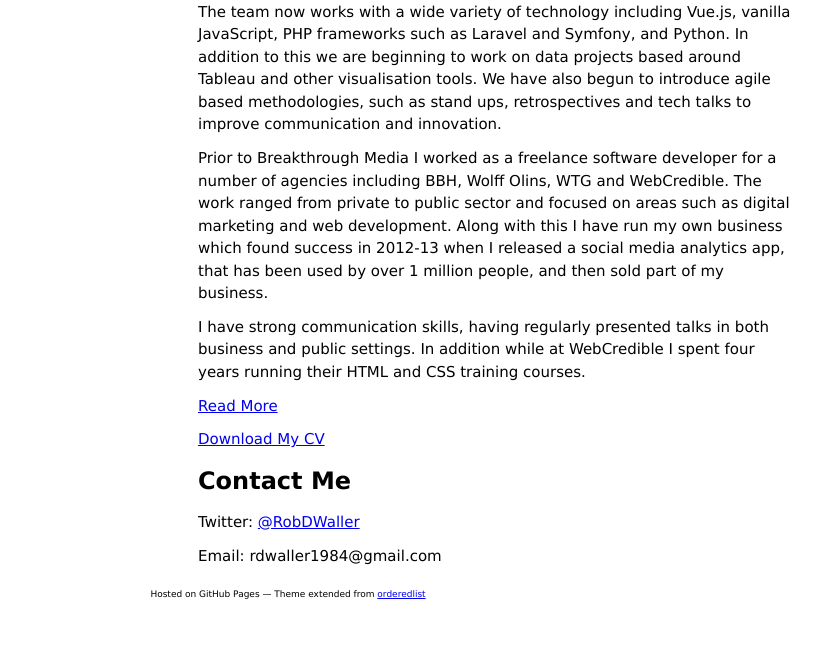
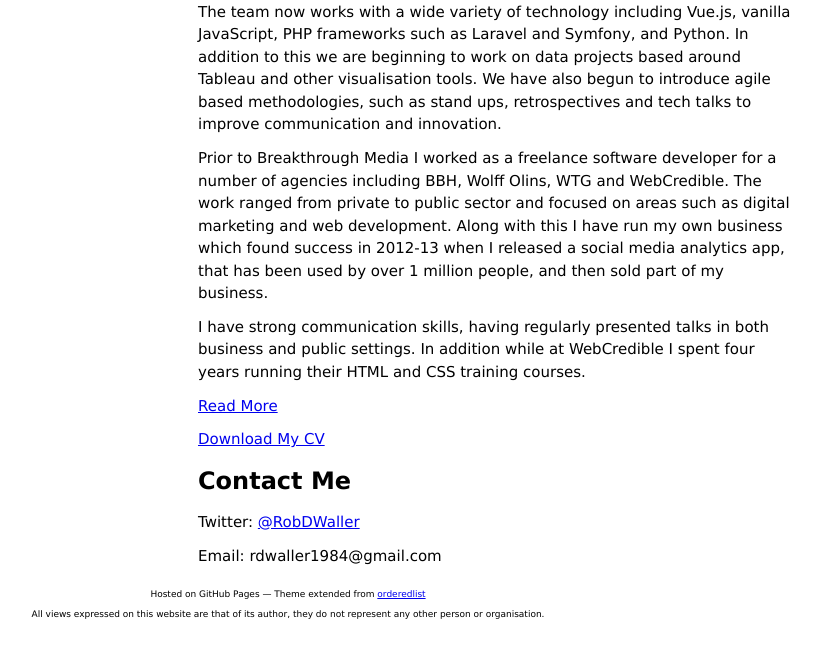
Before and after one commit to RobDWaller/robdwaller.github.io, a Jekyll site: the page built from index.html, in a window 1280 px wide, cut to the strip 465-1115 px from the top of the page. Shown: the whole strip, without its empty margins (352-1173 px from the left). Built offline with Jekyll 4.4.1, drawn with Linux system fonts in a browser that asks for light colours.

Commit message:
Added disclaimer to template footer

```diff
--- a/_layouts/default.html
+++ b/_layouts/default.html
@@ -58,6 +58,7 @@
                 <p>This project is maintained by <a href="{{ site.github.owner_url }}">{{ site.github.owner_name }}</a></p>
                 {% endif %}
                 <small>Hosted on GitHub Pages &mdash; Theme extended from <a href="https://github.com/orderedlist">orderedlist</a></small>
+                <small>All views expressed on this website are that of its author, they do not represent any other person or organisation.</small>
             </footer>
         </div>
         <script src="/assets/js/app.js" type="text/javascript"></script>
```
